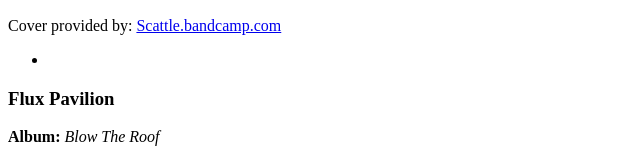
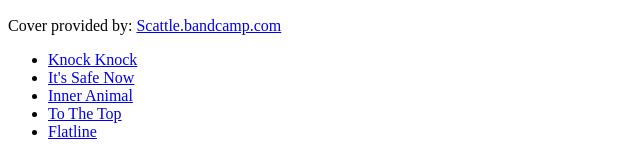
Before and after one commit to Bclajr/spotifyPlaylistProject, a plain HTML site: page index.html in a window 1280 px wide. Shown: the part 5282-5444 px from the top of the page, without its empty margins (0-640 px from the left). Drawn offline with Linux system fonts and the light colour scheme.

Commit message:
Add all Hotline Miami songs and links

```diff
--- a/index.html
+++ b/index.html
@@ -145,7 +145,11 @@
             <p>Cover provided by: <a href="https://scattle.bandcamp.com/album/hotline-miami-the-takedown-ep">Scattle.bandcamp.com</a></p>
         </div>
         <ul>
-            <li></li>
+            <li><a href="https://open.spotify.com/track/6cthJIumjsMpJBeDJ2w6Dn?si=X18u9bwkSbeB6pdnlggqtw">Knock Knock</a></li>
+            <li><a href="https://open.spotify.com/track/6KTv9CuZL52fRdOJ7IUl3Q?si=8TAqOnNkTV-6FRGP-6DPpQ">It's Safe Now</a></li>
+            <li><a href="https://open.spotify.com/track/3lunKcmf2thdxi686Y4Q0i?si=kWvNx3UCQEe7dFJr12lsHA">Inner Animal</a></li>
+            <li><a href="https://open.spotify.com/track/5fEwL4VuYKnPyxU1d4TMoC?si=b4XfMzHIRsaYnGBn1xKbDQ">To The Top</a></li>
+            <li><a href="https://open.spotify.com/track/4e6tEXni2K0cZYFmku6Htf?si=buQQdXLbTwuZzUWpQ0x_8g">Flatline</a></li>
         </ul>
         <h3>Flux Pavilion</h3>
         <div>
```
